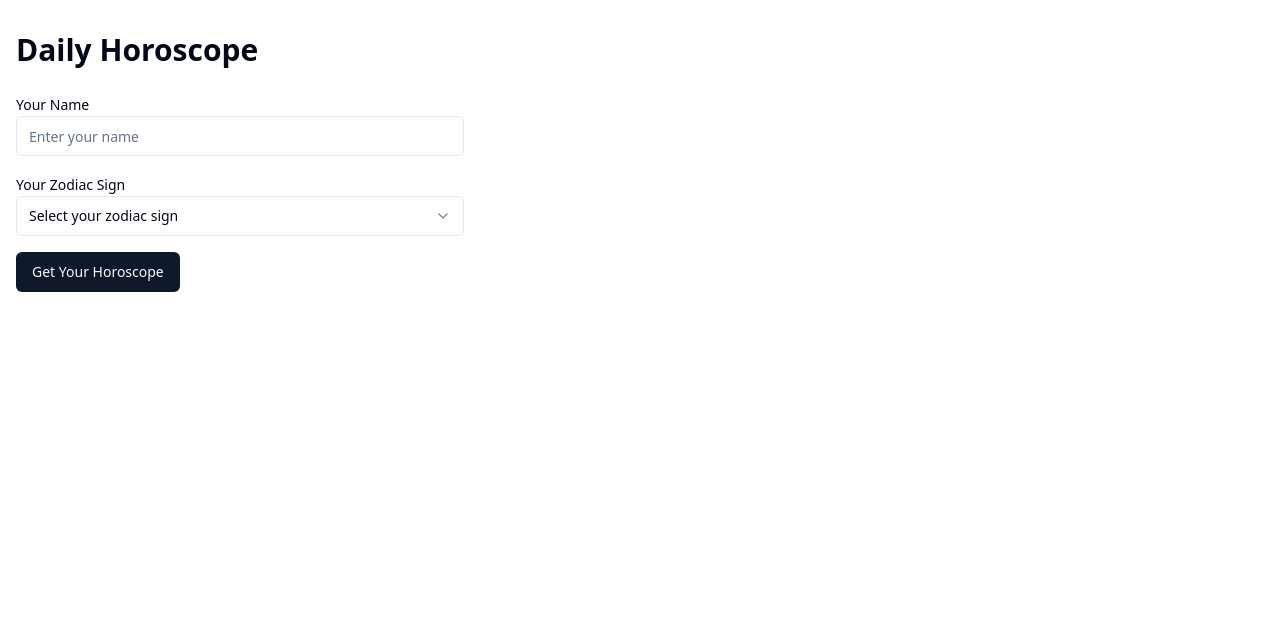
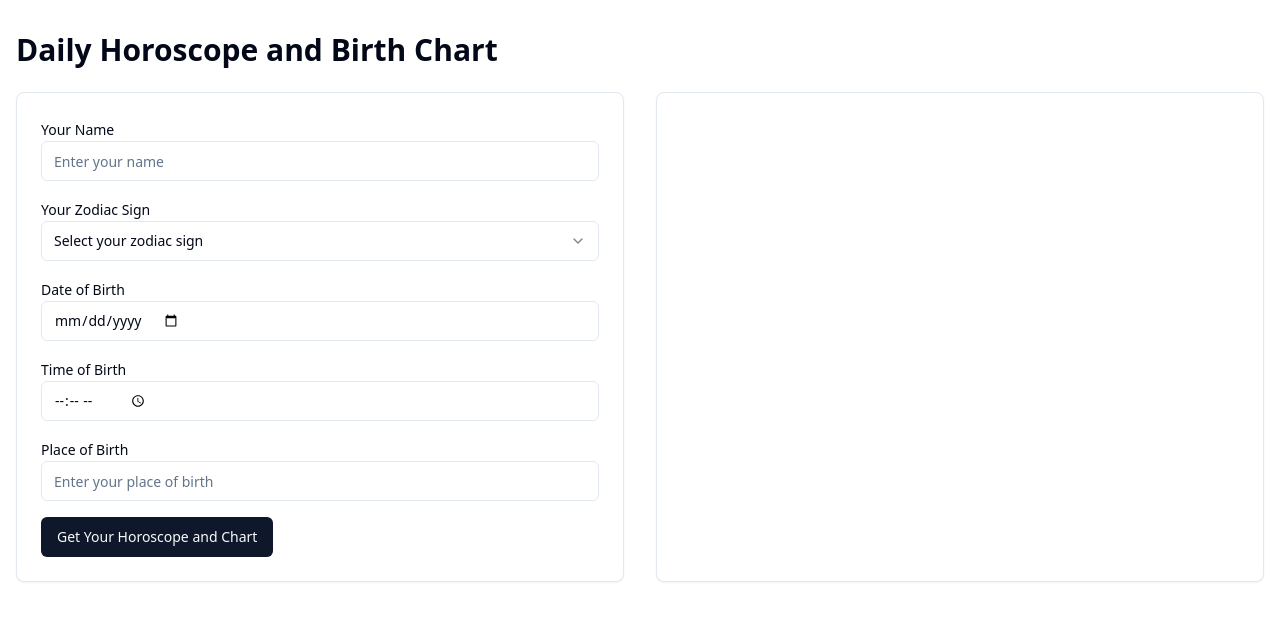
Before and after one commit to GPT-Engineer-App-Dev/cosmic-whispers, a React (Vite) app: page /astrology in a window 1280 px wide. Shown: the top 620 px of the page. Built offline with nearby package versions, Linux system fonts and the light colour scheme.

Commit message:
GPT Engineer Update [skip gpt_engineer]

```diff
--- a/src/pages/Astrology.jsx
+++ b/src/pages/Astrology.jsx
@@ -3,6 +3,7 @@ import { Button } from "@/components/ui/button";
 import { Input } from "@/components/ui/input";
 import { Label } from "@/components/ui/label";
 import { Select, SelectContent, SelectItem, SelectTrigger, SelectValue } from "@/components/ui/select";
+import { Card, CardContent } from "@/components/ui/card";
 
 const zodiacSigns = [
   "Aries", "Taurus", "Gemini", "Cancer", "Leo", "Virgo",
@@ -32,21 +33,29 @@ const Astrology = () => {
   const [selectedSign, setSelectedSign] = useState("");
   const [name, setName] = useState("");
   const [horoscope, setHoroscope] = useState("");
+  const [birthDate, setBirthDate] = useState("");
+  const [birthTime, setBirthTime] = useState("");
+  const [birthPlace, setBirthPlace] = useState("");
+  const [showChart, setShowChart] = useState(false);
 
   const generateHoroscope = () => {
-    if (!name || !selectedSign) {
-      setHoroscope("Please enter your name and select a zodiac sign.");
+    if (!name || !selectedSign || !birthDate || !birthTime || !birthPlace) {
+      setHoroscope("Please fill in all the required fields.");
       return;
     }
 
     const personalizedHoroscope = generateRealisticHoroscope(selectedSign);
     setHoroscope(`${name}, here's your horoscope for ${selectedSign}: ${personalizedHoroscope}`);
+    setShowChart(true);
   };
 
   return (
     <div className="container mx-auto px-4 py-8">
-      <h1 className="text-3xl font-bold mb-6">Daily Horoscope</h1>
-      <div className="space-y-4 max-w-md">
+      <h1 className="text-3xl font-bold mb-6">Daily Horoscope and Birth Chart</h1>
+      <div className="grid grid-cols-1 md:grid-cols-2 gap-8">
+        <Card>
+          <CardContent className="pt-6">
+            <form className="space-y-4">
               <div>
                 <Label htmlFor="name">Your Name</Label>
                 <Input
@@ -69,13 +78,60 @@ const Astrology = () => {
                   </SelectContent>
                 </Select>
               </div>
-        <Button onClick={generateHoroscope}>Get Your Horoscope</Button>
+              <div>
+                <Label htmlFor="birthDate">Date of Birth</Label>
+                <Input
+                  id="birthDate"
+                  type="date"
+                  value={birthDate}
+                  onChange={(e) => setBirthDate(e.target.value)}
+                />
+              </div>
+              <div>
+                <Label htmlFor="birthTime">Time of Birth</Label>
+                <Input
+                  id="birthTime"
+                  type="time"
+                  value={birthTime}
+                  onChange={(e) => setBirthTime(e.target.value)}
+                />
+              </div>
+              <div>
+                <Label htmlFor="birthPlace">Place of Birth</Label>
+                <Input
+                  id="birthPlace"
+                  placeholder="Enter your place of birth"
+                  value={birthPlace}
+                  onChange={(e) => setBirthPlace(e.target.value)}
+                />
+              </div>
+              <Button onClick={generateHoroscope} type="button">Get Your Horoscope and Chart</Button>
+            </form>
+          </CardContent>
+        </Card>
+        <Card>
+          <CardContent className="pt-6">
             {horoscope && (
-          <div className="mt-6 p-6 bg-secondary rounded-lg shadow-md">
-            <h2 className="text-2xl font-semibold mb-2">Your Daily Horoscope</h2>
+              <div className="space-y-4">
+                <h2 className="text-2xl font-semibold">Your Daily Horoscope</h2>
                 <p className="text-lg leading-relaxed">{horoscope}</p>
               </div>
             )}
+            {showChart && (
+              <div className="mt-6">
+                <h2 className="text-2xl font-semibold mb-4">Your Birth Chart</h2>
+                <img
+                  src="/placeholder.svg"
+                  alt="Birth Chart"
+                  className="mx-auto object-cover w-full h-[400px] rounded-lg"
+                />
+                <p className="mt-2 text-sm text-muted-foreground text-center">
+                  This is a placeholder image. In a real application, this would be a generated birth chart based on your input.
+                </p>
+              </div>
+            )}
+          </CardContent>
+        </Card>
       </div>
     </div>
   );
```
Lines whose indentation alone changed are shown as unchanged.
